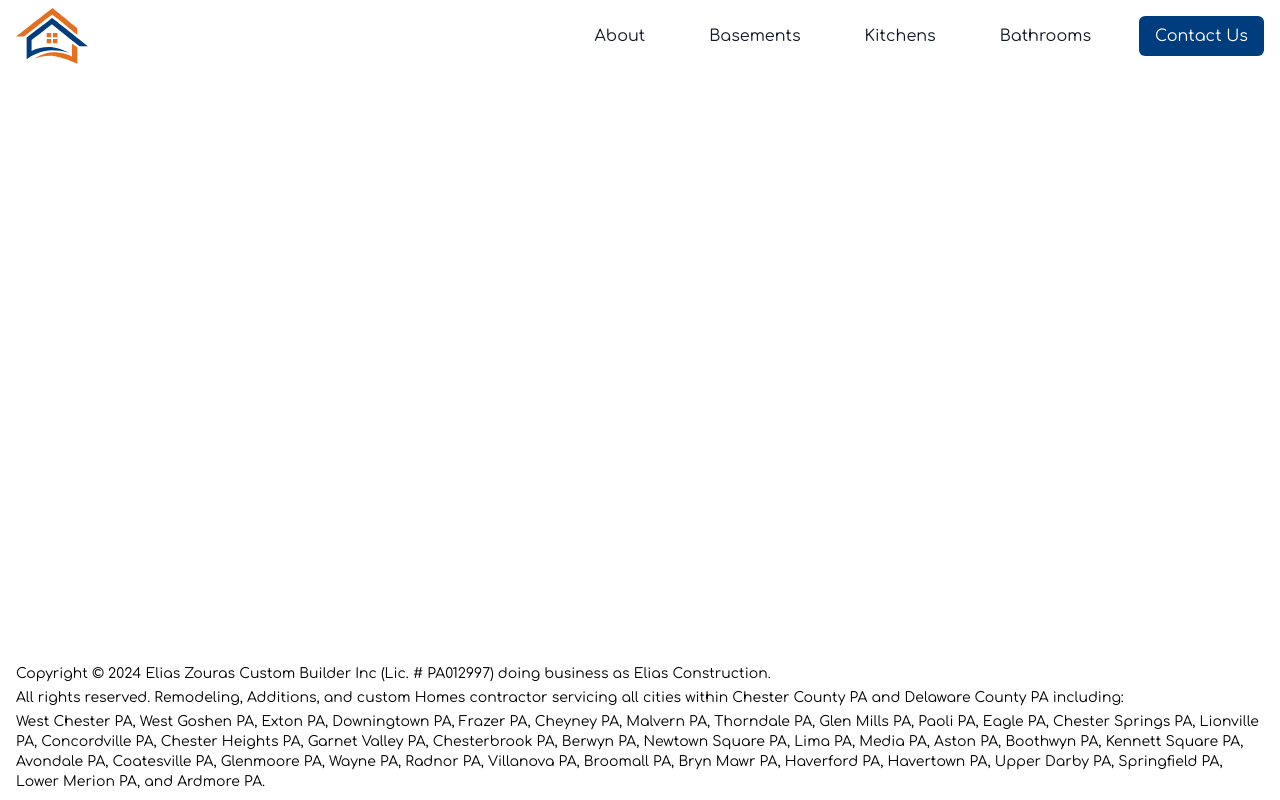
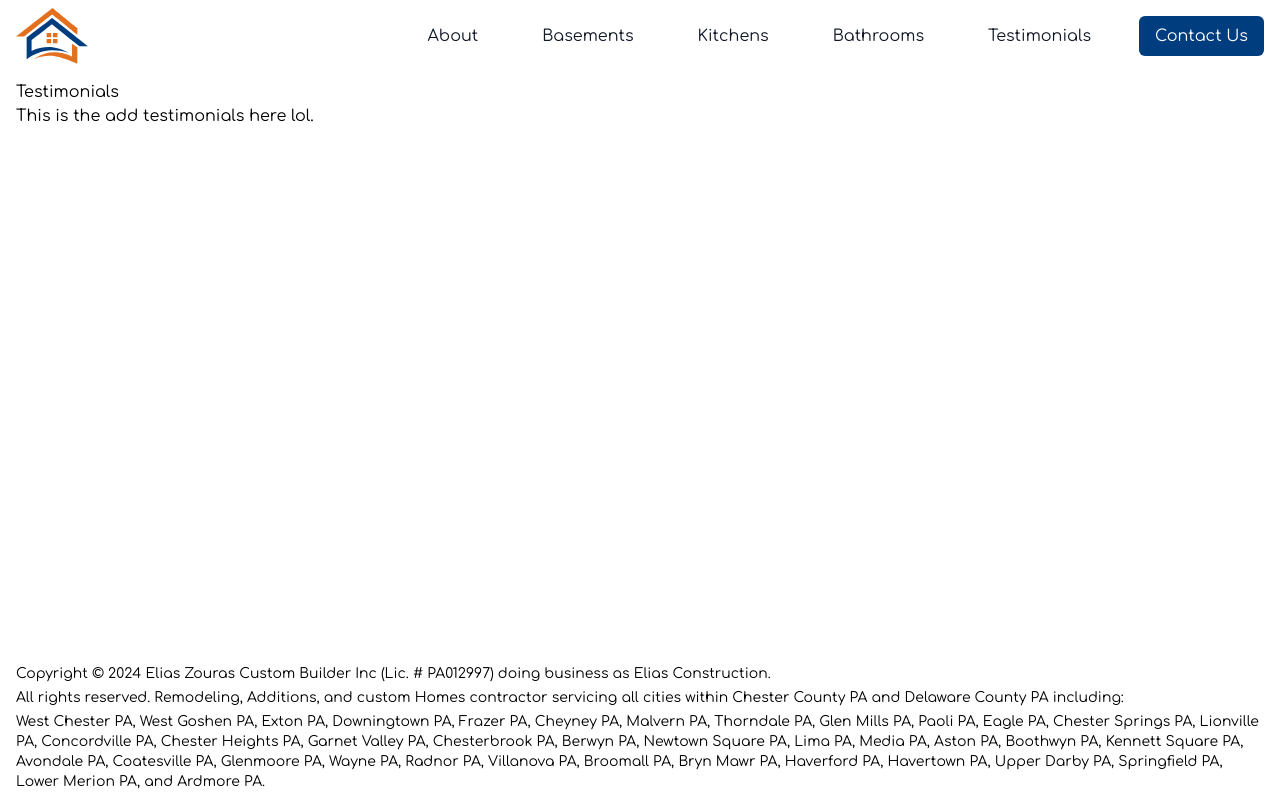
Before and after one commit to vincentzouras/elias-construction, a React (Vite) app in the folder client/: page /testimonials in a window 1280 px wide. Built offline with nearby package versions, Linux system fonts and the light colour scheme.

Commit message:
add testimonials page

```diff
--- a/client/src/App.jsx
+++ b/client/src/App.jsx
@@ -8,6 +8,7 @@ import ContactPage from "./pages/ContactPage";
 import KitchensPage from "./pages/KitchensPage";
 import Footer from "./components/Footer";
 import ScrollToTop from "./components/ScrollToTop";
+import TestimonialsPage from "./pages/TestimonialsPage";
 
 function App() {
   return (
@@ -22,6 +23,7 @@ function App() {
             <Route path="/bathrooms" element={<BathroomsPage />} />
             <Route path="/contact" element={<ContactPage />} />
             <Route path="/kitchens" element={<KitchensPage />} />
+            <Route path="/testimonials" element={<TestimonialsPage />} />
           </Routes>
         </main>
         <Footer />
--- a/client/src/components/Navbar.jsx
+++ b/client/src/components/Navbar.jsx
@@ -9,7 +9,7 @@ const Navbar = () => {
         <div className="flex justify-between items-center">
           <img src={logo} alt="Elias Construction" className="h-10 md:h-12 lg:h-14" />
           <img className="block md:hidden" src={menu} />
-          <div className="hidden md:flex md:items-center md:space-x-8">
+          <div className="hidden md:flex md:items-center md:space-x-0 lg:space-x-8">
             {/*TODO separate navigation for mobile (hence hidden by default) */}
             <Link to="/" className="text-gray-900 hover:bg-gray-200 transition duration-300 rounded-md px-4 py-2">
               About
@@ -32,8 +32,14 @@ const Navbar = () => {
             >
               Bathrooms
             </Link>
+            <Link
+              to="/testimonials"
+              className="text-gray-900 hover:bg-gray-200 transition duration-300 rounded-md px-4 py-2"
+            >
+              Testimonials
+            </Link>
             <Link to="/contact">
-              <button className="hover:bg-eliasOrange-500 rounded-md px-4 py-2 bg-eliasBlue-500 hover:text-gray-900 text-white transition duration-300">
+              <button className="hover:bg-eliasOrange-500 rounded-md px-4 py-2 bg-eliasBlue-500 hover:text-gray-900 text-white transition duration-300 whitespace-nowrap">
                 Contact Us
               </button>
             </Link>
--- /dev/null
+++ b/client/src/pages/TestimonialsPage.jsx
@@ -0,0 +1,12 @@
+const TestimonialsPage = () => {
+  return (
+    <div className="testimonials-page mt-20">
+      <div className="max-w-screen-xl mx-auto px-4">
+        <h1>Testimonials</h1>
+        <p>This is the add testimonials here lol.</p>
+      </div>
+    </div>
+  );
+};
+
+export default TestimonialsPage;
```
